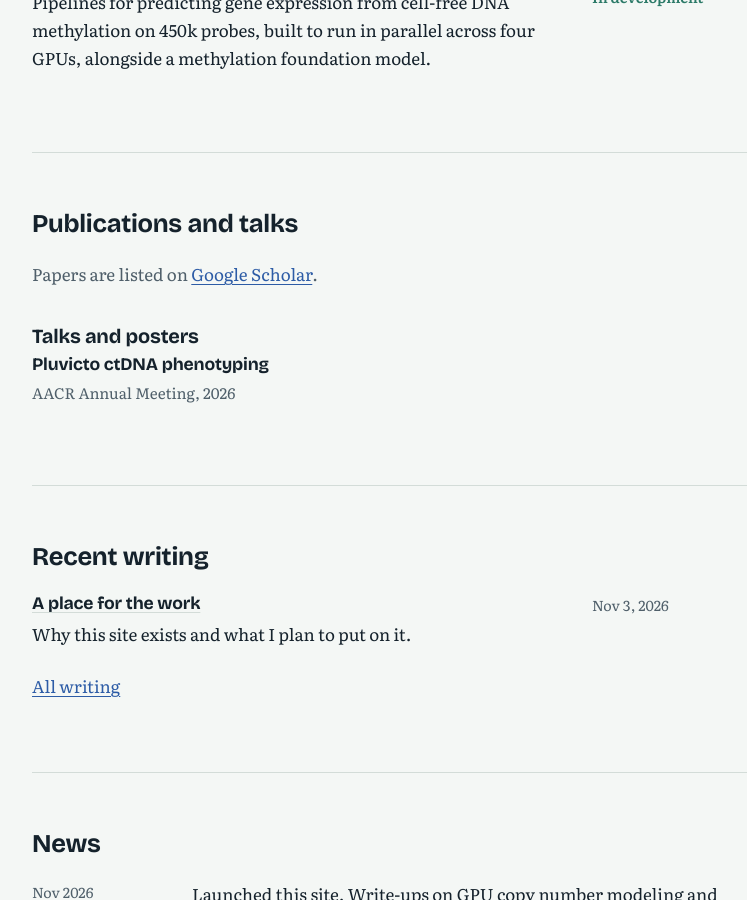
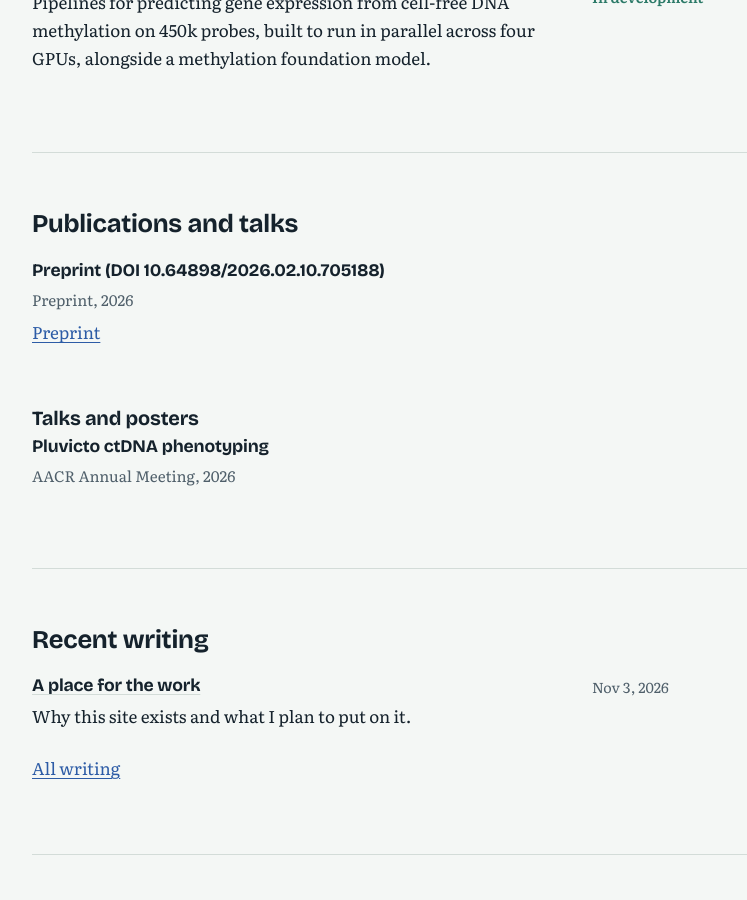
Before and after one commit to pawarad/pawarad.github.io, a Jekyll site: the page built from index.html, in a window 1280 px wide and 900 px high, scrolled down 3668 px. Shown: the whole window, without its empty margins (240-987 px from the left). Built offline with Jekyll 4.4.1, drawn with Linux system fonts in a browser that asks for light colours.

Commit message:
Add LinkedIn link and preprint entry
Co-Authored-By: Claude Sonnet 5.5 <noreply@anthropic.com>
Claude-Session: https://claude.ai/code/session_01DthkQ5JwuHJMNNpGkuqXGQ

```diff
--- a/_data/profile.yml
+++ b/_data/profile.yml
@@ -14,7 +14,7 @@ bio:
 # Leave a link empty to hide it.
 links:
   github: "https://github.com/pawarad"
-  linkedin: ""      # e.g. https://www.linkedin.com/in/your-handle
+  linkedin: "https://www.linkedin.com/in/aditya-pawar-41190813b/"
   x: ""             # e.g. https://x.com/your_handle
   scholar: "https://scholar.google.com/citations?user=99TMfs0AAAAJ&hl=en"
   cv: ""            # link or /assets/cv.pdf
--- a/_data/publications.yml
+++ b/_data/publications.yml
@@ -1,13 +1,17 @@
 # Papers and preprints, newest first. Example entry:
 #
 # - title: Paper title
-#   authors: "A. Pawar, B. Coauthor, G. Ha"   # wrap your own name in ** ** to bold it
+#   authors: "A. Pawar, B. Coauthor, G. Ha"   # wrap your own name in ** ** to bold it; leave "" to hide
 #   venue: Journal or conference
 #   year: 2026
 #   links:
 #     - {label: Paper, url: https://...}
 #     - {label: Preprint, url: https://...}
 #     - {label: Code, url: https://...}
-#
-# Left empty on purpose: add your real papers here.
-[]
+
+- title: Preprint (DOI 10.64898/2026.02.10.705188)
+  authors: ""
+  venue: Preprint
+  year: 2026
+  links:
+    - {label: Preprint, url: "https://doi.org/10.64898/2026.02.10.705188"}
--- a/index.html
+++ b/index.html
@@ -82,7 +82,7 @@ layout: default
     <li class="row">
       <div class="row-main">
         <h3>{{ pub.title }}</h3>
-        <p>{{ pub.authors | markdownify | remove: '<p>' | remove: '</p>' }}</p>
+        {% if pub.authors != "" %}<p>{{ pub.authors | markdownify | remove: '<p>' | remove: '</p>' }}</p>{% endif %}
         <p class="venue">{{ pub.venue }}, {{ pub.year }}</p>
         {% if pub.links.size > 0 %}<p class="links">{% for l in pub.links %}<a href="{{ l.url }}">{{ l.label }}</a>{% endfor %}</p>{% endif %}
       </div>
```
